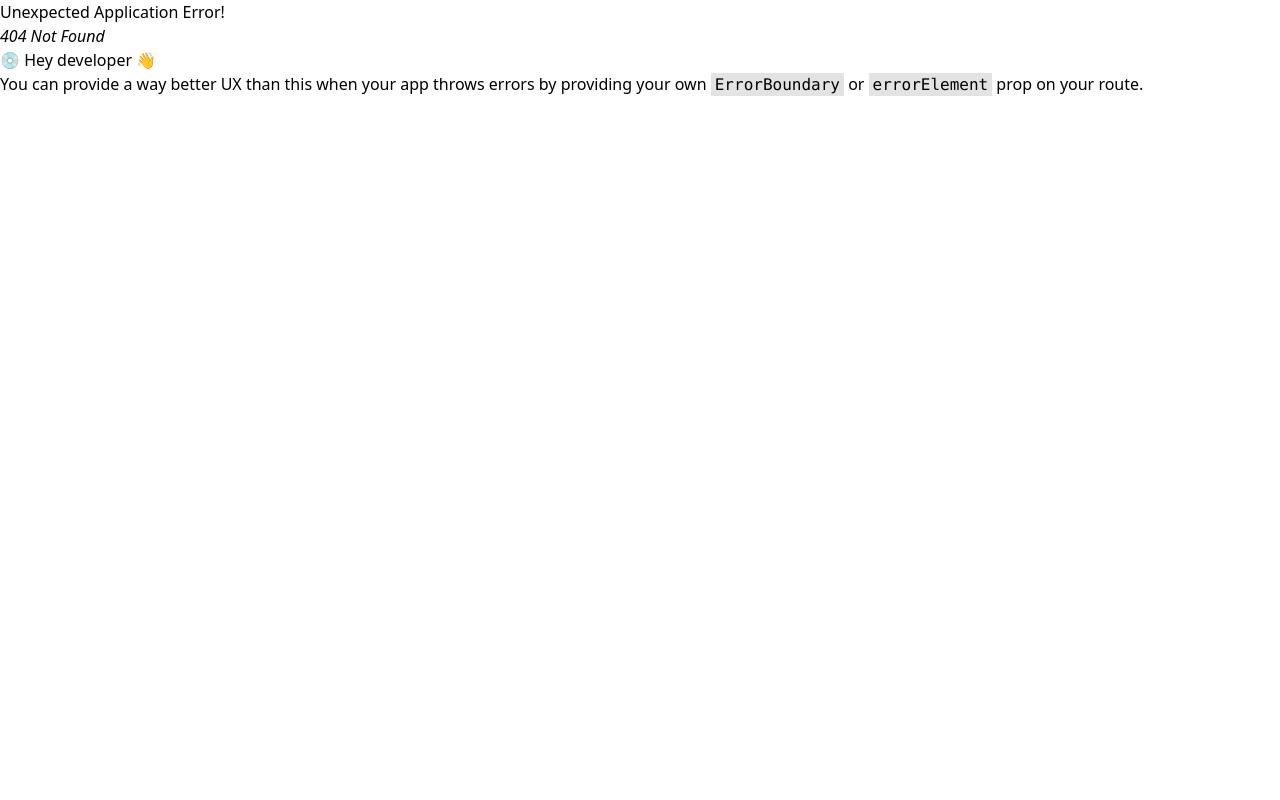
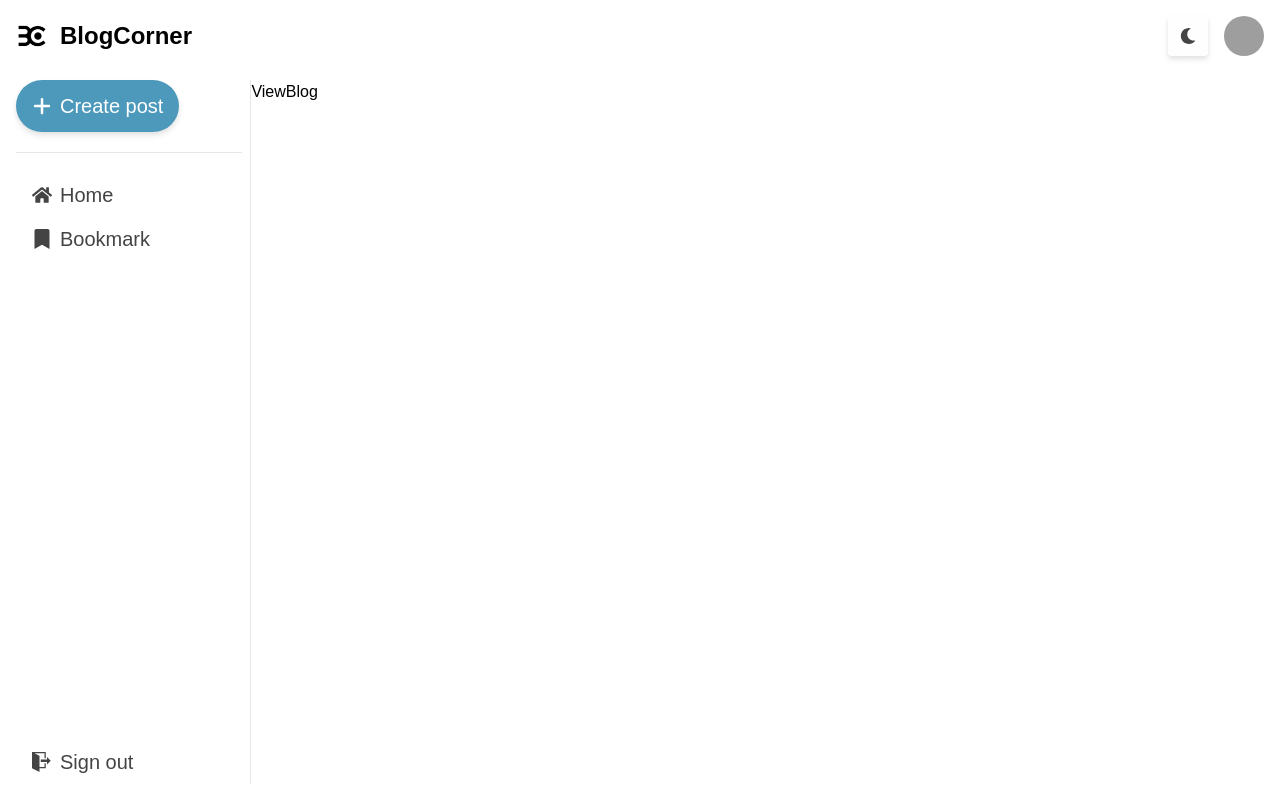
Before and after one commit to zizaaa/BlogCorner, a React (Vite) app: page /blog/1 in a window 1280 px wide. Before the commit this address had no page. Built offline with nearby package versions, Linux system fonts and the light colour scheme; grey boxes are pictures that could not be loaded.

Commit message:
tc: phase 1.3

```diff
--- a/src/components/links.ts
+++ b/src/components/links.ts
@@ -3,6 +3,7 @@ import FormLayout from "../pages/forms/FormLayout";
 import Login from "../pages/forms/Login";
 import Register from "../pages/forms/Register";
 import Home from "../pages/Home/Home";
+import ViewBlog from "../pages/Home/ViewBlog";
 import RootLayout from "../pages/RootLayout";
 import BlogCard from "./cards/BlogCard";
 import Navbar from "./navigations/Navbar";
@@ -17,5 +18,6 @@ export {
     BlogCard,
     FormLayout,
     Login,
-    Register
+    Register,
+    ViewBlog
 }
--- /dev/null
+++ b/src/pages/Home/ViewBlog.tsx
@@ -0,0 +1,7 @@
+function ViewBlog() {
+    return (
+        <div>ViewBlog</div>
+    )
+}
+
+export default ViewBlog
```
Also changed, not shown: src/routes/router.tsx (+6 -1 lines).
